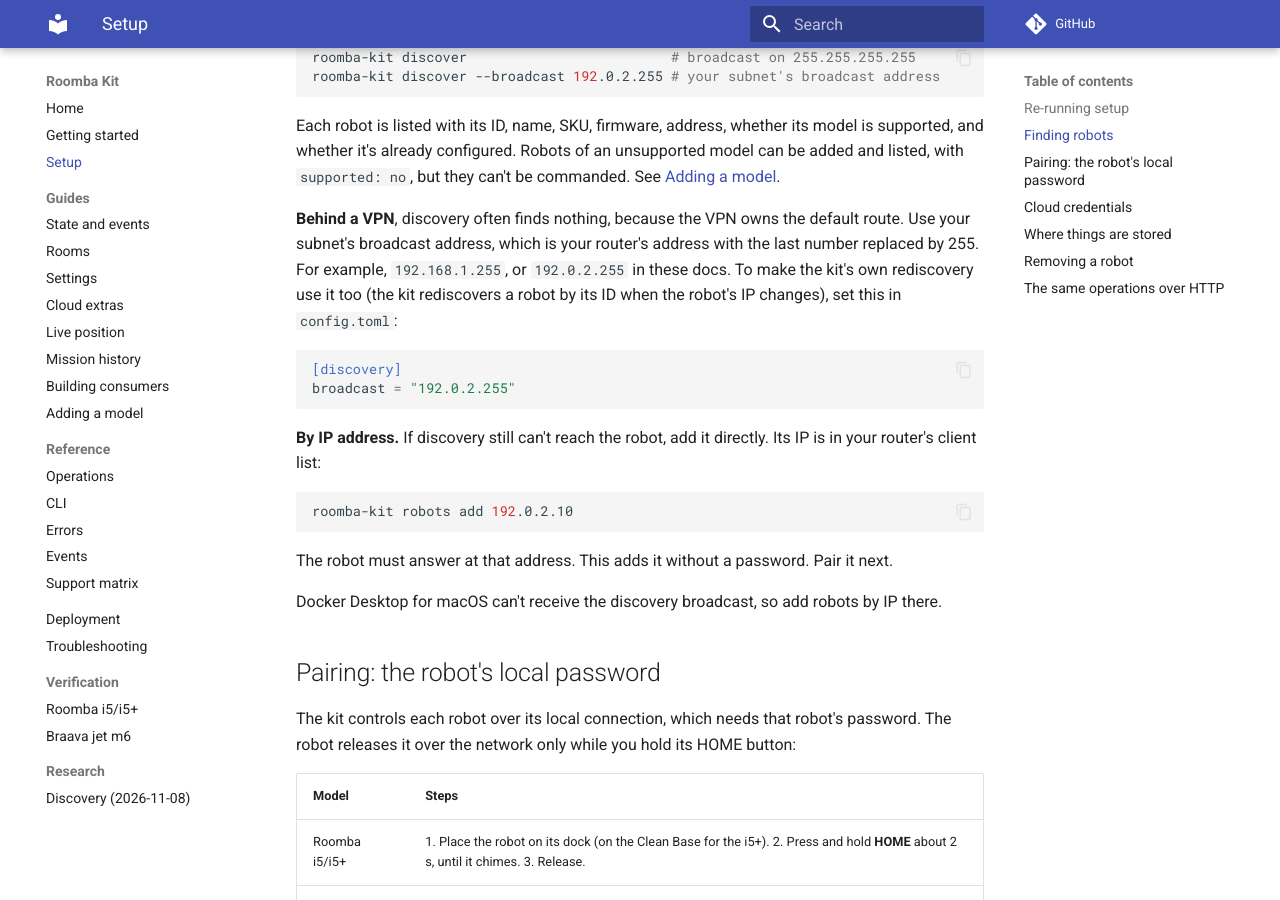
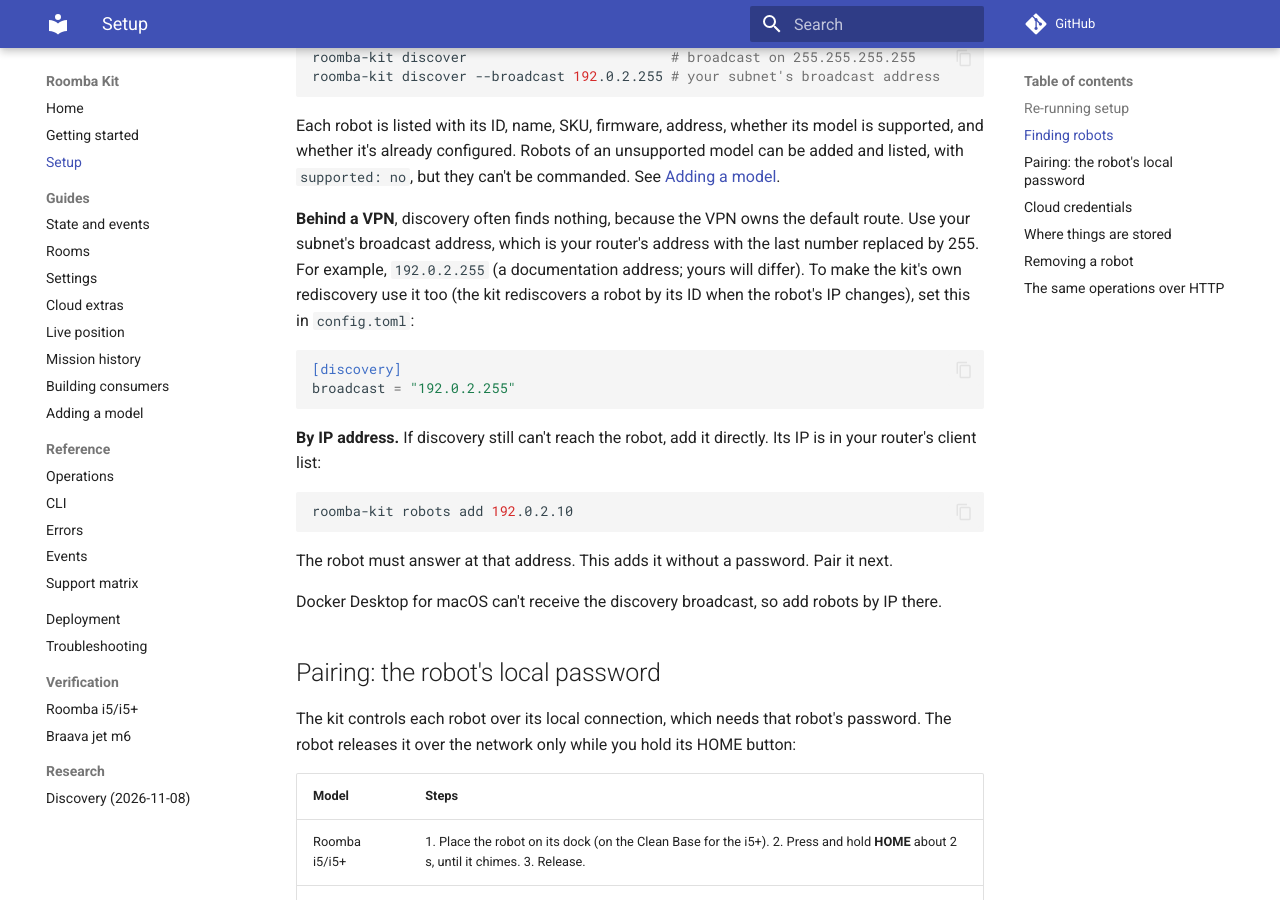
Before and after one commit to Hfish21/roomba-kit, an MkDocs documentation site: the page built from docs/setup.md, in a window 1280 px wide and 900 px high, scrolled down 703 px. Built offline with MkDocs 1.6.1 and Material for MkDocs 9.7.7, drawn with Linux system fonts in a browser that asks for light colours; comment, search, counter and statistics services are not loaded.

Commit message:
Use only documentation addresses in the setup guide
Co-Authored-By: Claude Opus 5.5 <noreply@anthropic.com>

```diff
--- a/docs/setup.md
+++ b/docs/setup.md
@@ -31,7 +31,7 @@ whether it's already configured. Robots of an unsupported model can be added and
 
 **Behind a VPN**, discovery often finds nothing, because the VPN owns the default route. Use your
 subnet's broadcast address, which is your router's address with the last number replaced by 255.
-For example, `192.168.1.255`, or `192.0.2.255` in these docs. To make the kit's own rediscovery use
+For example, `192.0.2.255` (a documentation address; yours will differ). To make the kit's own rediscovery use
 it too (the kit rediscovers a robot by its ID when the robot's IP changes), set this in
 `config.toml`:
 
```
